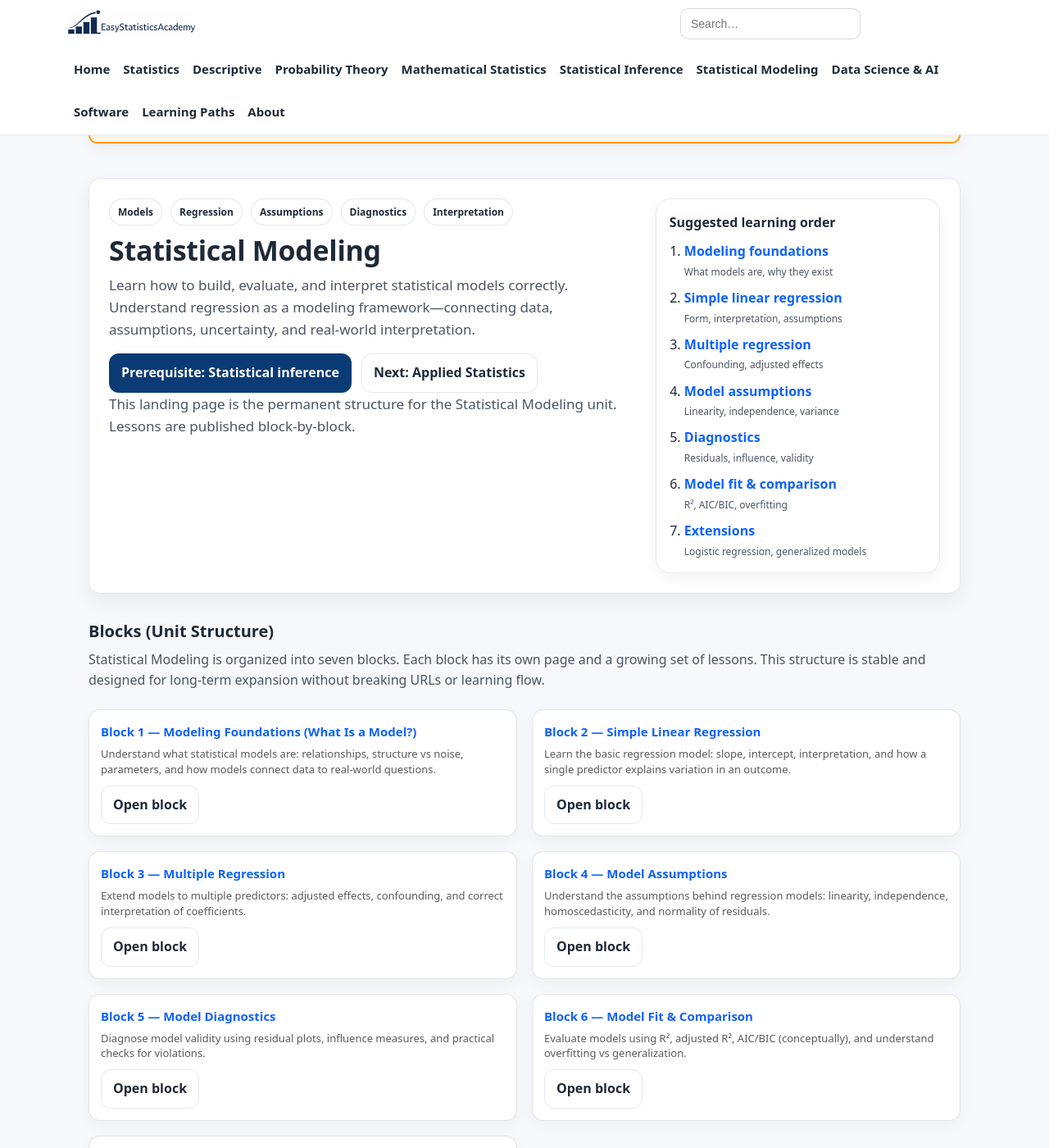
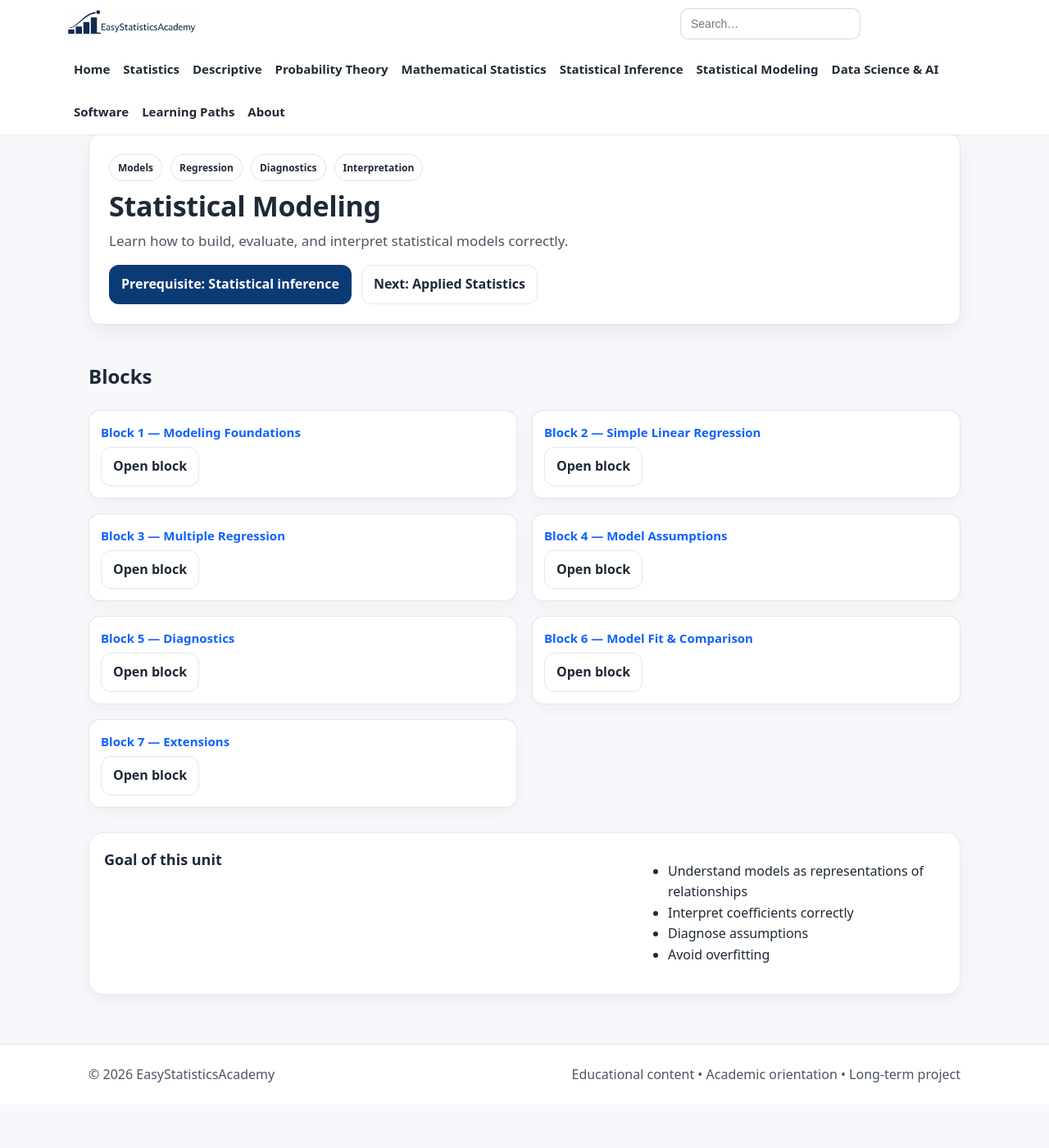
Before and after one commit to ammar-homaida-statistics/easystatisticsacademy, a Jekyll site: the page built from modeling/index.md, in a window 1280 px wide and 1400 px high, scrolled down 211 px. Shown: the whole window at 82% size. Built offline with Jekyll 4.4.1, drawn with Linux system fonts in a browser that asks for light colours; our own code applies the rules of GitHub Pages for plain Markdown files; some of the changed text lies outside the part shown.

Commit message:
Fix continue reading

```diff
--- a/modeling/index.md
+++ b/modeling/index.md
@@ -6,38 +6,29 @@
 sidebar: false
 ---
 
-<!-- UNDER CONSTRUCTION NOTICE -->
+<!-- UNDER CONSTRUCTION -->
 <section class="section section-slim">
   <div class="callout" style="background:#fff4e5; border:2px solid #ff9800; padding:1.5rem; border-radius:10px;">
-    <div class="callout-copy">
-      <h2 style="margin-top:0; color:#e65100; font-size:1.8rem; letter-spacing:0.5px;">
-        🚧 This Section Is Under Construction
-      </h2>
-      <p style="margin:0; font-size:1.05rem; color:#5d4037; line-height:1.6;">
-        The Statistical Modeling unit is being developed in a structured, block-by-block format.
-        Content is published in a fixed pedagogical order to ensure conceptual clarity,
-        correct interpretation, and long-term academic stability.
-      </p>
-    </div>
+    <h2 style="margin-top:0; color:#e65100;">🚧 This Section Is Under Construction</h2>
+    <p>The Statistical Modeling unit is being developed block-by-block.</p>
   </div>
 </section>
 
 <section class="hero hero-section">
   <div class="hero-card hero-split">
     <div class="hero-copy">
+
       <div class="badge-row">
         <span class="badge">Models</span>
         <span class="badge">Regression</span>
-        <span class="badge">Assumptions</span>
         <span class="badge">Diagnostics</span>
         <span class="badge">Interpretation</span>
       </div>
 
       <h1>Statistical Modeling</h1>
+
       <p class="lead">
         Learn how to build, evaluate, and interpret statistical models correctly.
-        Understand regression as a modeling framework—connecting data, assumptions,
-        uncertainty, and real-world interpretation.
       </p>
 
       <div class="hero-actions">
@@ -45,45 +36,20 @@
         <a class="btn btn-outline" href="/applied-statistics/">Next: Applied Statistics</a>
       </div>
 
-      <p class="muted-mini">
-        This landing page is the permanent structure for the Statistical Modeling unit. Lessons are published block-by-block.
-      </p>
-    </div>
-
-    <div class="hero-panel">
-      <div class="panel-card">
-        <h2 class="panel-title">Suggested learning order</h2>
-        <ol class="quickstart">
-          <li><a href="#blocks">Modeling foundations</a><span class="meta">What models are, why they exist</span></li>
-          <li><a href="#blocks">Simple linear regression</a><span class="meta">Form, interpretation, assumptions</span></li>
-          <li><a href="#blocks">Multiple regression</a><span class="meta">Confounding, adjusted effects</span></li>
-          <li><a href="#blocks">Model assumptions</a><span class="meta">Linearity, independence, variance</span></li>
-          <li><a href="#blocks">Diagnostics</a><span class="meta">Residuals, influence, validity</span></li>
-          <li><a href="#blocks">Model fit & comparison</a><span class="meta">R², AIC/BIC, overfitting</span></li>
-          <li><a href="#blocks">Extensions</a><span class="meta">Logistic regression, generalized models</span></li>
-        </ol>
-      </div>
     </div>
   </div>
 </section>
 
 <section class="section" id="blocks">
-  <div class="section-head">
-    <h2>Blocks (Unit Structure)</h2>
-    <p>
-      Statistical Modeling is organized into seven blocks. Each block has its own page and a growing set of lessons.
-      This structure is stable and designed for long-term expansion without breaking URLs or learning flow.
-    </p>
-  </div>
 
-  <!-- ✅ Continue reading (Modeling home → last visited BLOCK) -->
-  <div id="continue-reading-modeling" style="display:none; margin-top:0.75rem;">
+  <h2>Blocks</h2>
+
+  <!-- ✅ CONTINUE READING -->
+  <div id="continue-reading-modeling" style="display:none; margin-top:1rem;">
     <div class="callout">
-      <div class="callout-copy">
-        <h2>Continue reading</h2>
-        <p class="muted-mini" id="continue-reading-modeling-label" style="margin:0 0 .75rem 0;"></p>
-        <a class="btn" id="continue-reading-modeling-btn" href="#">Continue</a>
-      </div>
+      <h2>Continue reading</h2>
+      <p id="continue-reading-modeling-label"></p>
+      <a class="btn" id="continue-reading-modeling-btn">Continue</a>
     </div>
   </div>
 
@@ -92,99 +58,57 @@
     <!-- Block 1 -->
     <div class="card lesson-card">
       <h3>
-        <a href="/modeling/foundations/">Block 1 — Modeling Foundations (What Is a Model?)</a>
+        <a class="block-link" href="/modeling/foundations/">Block 1 — Modeling Foundations</a>
       </h3>
-      <p>
-        Understand what statistical models are: relationships, structure vs noise, parameters,
-        and how models connect data to real-world questions.
-      </p>
-      <div class="pill-row">
-        <a class="btn btn-outline" href="/modeling/foundations/">Open block</a>
-      </div>
+      <a class="btn btn-outline block-link" href="/modeling/foundations/">Open block</a>
     </div>
 
     <!-- Block 2 -->
     <div class="card lesson-card">
       <h3>
-        <a href="/modeling/simple-linear-regression/">Block 2 — Simple Linear Regression</a>
+        <a class="block-link" href="/modeling/simple-linear-regression/">Block 2 — Simple Linear Regression</a>
       </h3>
-      <p>
-        Learn the basic regression model: slope, intercept, interpretation,
-        and how a single predictor explains variation in an outcome.
-      </p>
-      <div class="pill-row">
-        <a class="btn btn-outline" href="/modeling/simple-linear-regression/">Open block</a>
-      </div>
+      <a class="btn btn-outline block-link" href="/modeling/simple-linear-regression/">Open block</a>
     </div>
 
     <!-- Block 3 -->
     <div class="card lesson-card">
       <h3>
-        <a href="/modeling/multiple-regression/">Block 3 — Multiple Regression</a>
+        <a class="block-link" href="/modeling/multiple-regression/">Block 3 — Multiple Regression</a>
       </h3>
-      <p>
-        Extend models to multiple predictors: adjusted effects, confounding,
-        and correct interpretation of coefficients.
-      </p>
-      <div class="pill-row">
-        <a class="btn btn-outline" href="/modeling/multiple-regression/">Open block</a>
-      </div>
+      <a class="btn btn-outline block-link" href="/modeling/multiple-regression/">Open block</a>
     </div>
 
     <!-- Block 4 -->
     <div class="card lesson-card">
       <h3>
-        <a href="/modeling/assumptions/">Block 4 — Model Assumptions</a>
+        <a class="block-link" href="/modeling/assumptions/">Block 4 — Model Assumptions</a>
       </h3>
-      <p>
-        Understand the assumptions behind regression models: linearity,
-        independence, homoscedasticity, and normality of residuals.
-      </p>
-      <div class="pill-row">
-        <a class="btn btn-outline" href="/modeling/assumptions/">Open block</a>
-      </div>
+      <a class="btn btn-outline block-link" href="/modeling/assumptions/">Open block</a>
     </div>
 
     <!-- Block 5 -->
     <div class="card lesson-card">
       <h3>
-        <a href="/modeling/diagnostics/">Block 5 — Model Diagnostics</a>
+        <a class="block-link" href="/modeling/diagnostics/">Block 5 — Diagnostics</a>
       </h3>
-      <p>
-        Diagnose model validity using residual plots, influence measures,
-        and practical checks for violations.
-      </p>
-      <div class="pill-row">
-        <a class="btn btn-outline" href="/modeling/diagnostics/">Open block</a>
-      </div>
+      <a class="btn btn-outline block-link" href="/modeling/diagnostics/">Open block</a>
     </div>
 
     <!-- Block 6 -->
     <div class="card lesson-card">
       <h3>
-        <a href="/modeling/model-fit-comparison/">Block 6 — Model Fit & Comparison</a>
+        <a class="block-link" href="/modeling/model-fit-comparison/">Block 6 — Model Fit & Comparison</a>
       </h3>
-      <p>
-        Evaluate models using R², adjusted R², AIC/BIC (conceptually),
-        and understand overfitting vs generalization.
-      </p>
-      <div class="pill-row">
-        <a class="btn btn-outline" href="/modeling/model-fit-comparison/">Open block</a>
-      </div>
+      <a class="btn btn-outline block-link" href="/modeling/model-fit-comparison/">Open block</a>
     </div>
 
     <!-- Block 7 -->
     <div class="card lesson-card">
       <h3>
-        <a href="/modeling/extensions/">Block 7 — Extensions (Beyond Linear Models)</a>
+        <a class="block-link" href="/modeling/extensions/">Block 7 — Extensions</a>
       </h3>
-      <p>
-        Introduce logistic regression and generalized models,
-        preparing for Machine Learning without crossing into it.
-      </p>
-      <div class="pill-row">
-        <a class="btn btn-outline" href="/modeling/extensions/">Open block</a>
-      </div>
+      <a class="btn btn-outline block-link" href="/modeling/extensions/">Open block</a>
     </div>
 
   </div>
@@ -192,74 +116,59 @@
 
 <section class="section section-slim">
   <div class="callout">
-    <div class="callout-copy">
-      <h2>Goal of this unit</h2>
-      <ul class="bullets">
-        <li>Understand models as representations of relationships, not just equations</li>
-        <li>Interpret regression coefficients correctly in real-world context</li>
-        <li>Diagnose and validate model assumptions</li>
-        <li>Compare models responsibly and avoid overfitting</li>
-        <li>Prepare for Machine Learning with strong statistical foundations</li>
-      </ul>
-    </div>
-
-    <div class="callout-side">
-      <div class="mini">
-        <div class="mini-title">Publishing strategy</div>
-        <div class="mini-body">Blocks are developed sequentially for conceptual coherence.</div>
-      </div>
-      <div class="mini">
-        <div class="mini-title">Prerequisite</div>
-        <div class="mini-body">Complete <strong>Inference</strong>.</div>
-      </div>
-      <div class="mini">
-        <div class="mini-title">Software later</div>
-        <div class="mini-body">Implementation will include SPSS/R/Python/Excel.</div>
-      </div>
-    </div>
+    <h2>Goal of this unit</h2>
+    <ul>
+      <li>Understand models as representations of relationships</li>
+      <li>Interpret coefficients correctly</li>
+      <li>Diagnose assumptions</li>
+      <li>Avoid overfitting</li>
+    </ul>
   </div>
 </section>
 
+<!-- ✅ READ LAST BLOCK -->
 <script>
-  (function () {
-    // ✅ Modeling HOME continues the last visited BLOCK
-    var KEY = "esa_continue_modeling_last_block_v0";
-    var raw = localStorage.getItem(KEY);
-    if (!raw) return;
+(function () {
+  var KEY = "esa_continue_modeling_last_block_v0";
+  var raw = localStorage.getItem(KEY);
+  if (!raw) return;
 
-    try {
-      var data = JSON.parse(raw);
-      if (!data || !data.url || !data.label) return;
+  try {
+    var data = JSON.parse(raw);
+    if (!data || !data.url) return;
 
-      var wrap = document.getElementById("continue-reading-modeling");
-      var label = document.getElementById("continue-reading-modeling-label");
-      var btn = document.getElementById("continue-reading-modeling-btn");
-      if (!wrap || !label || !btn) return;
+    var wrap = document.getElementById("continue-reading-modeling");
+    var label = document.getElementById("continue-reading-modeling-label");
+    var btn = document.getElementById("continue-reading-modeling-btn");
 
-      label.innerHTML = 'You last visited: <strong>' + data.label + '</strong>';
-      btn.href = data.url;
-      wrap.style.display = "block";
-    } catch (e) {}
-  })();
+    if (!wrap || !label || !btn) return;
+
+    label.innerHTML = 'You last visited: <strong>' + (data.label || "block") + '</strong>';
+    btn.href = data.url;
+    wrap.style.display = "block";
+
+  } catch (e) {}
+})();
 </script>
 
+<!-- ✅ WRITE LAST BLOCK (FIXED) -->
 <script>
 (function () {
   var KEY = "esa_continue_modeling_last_block_v0";
 
-  var links = document.querySelectorAll('a[href^="/modeling/"]');
+  var links = document.querySelectorAll('.block-link');
 
   links.forEach(function(link) {
     link.addEventListener("click", function () {
+
       var label = link.textContent.trim();
       var url = link.getAttribute("href");
 
-      var data = {
+      localStorage.setItem(KEY, JSON.stringify({
         url: url,
         label: label
-      };
+      }));
 
-      localStorage.setItem(KEY, JSON.stringify(data));
     });
   });
 })();
```
